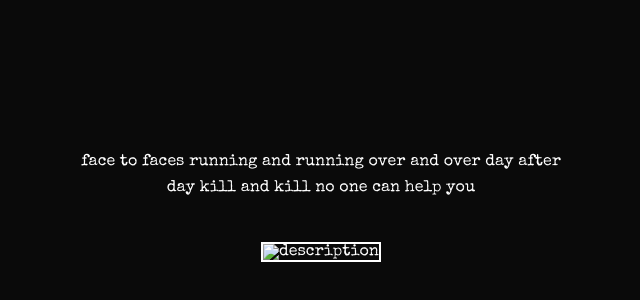
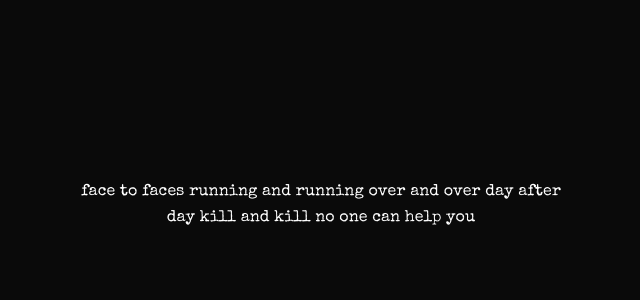
Before and after one commit to Manifestati0n/INPUT, a plain HTML site: page god.html in a window 1280 px wide. Shown: the part 232-532 px from the top of the page, without its empty margins (319-959 px from the left). Drawn offline with nearby package versions, Linux system fonts and the light colour scheme.

Commit message:
Update god.html

```diff
--- a/god.html
+++ b/god.html
@@ -43,7 +43,7 @@
     no one can help you
   </p>
 
-  <img src="images/your-image.png" alt="description">
+
 
   <!-- ===== EDIT ABOVE THIS LINE ===== -->
 
```
